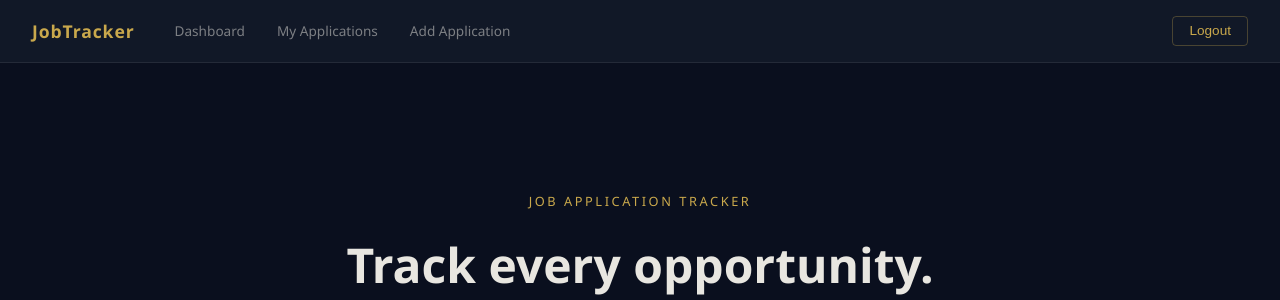
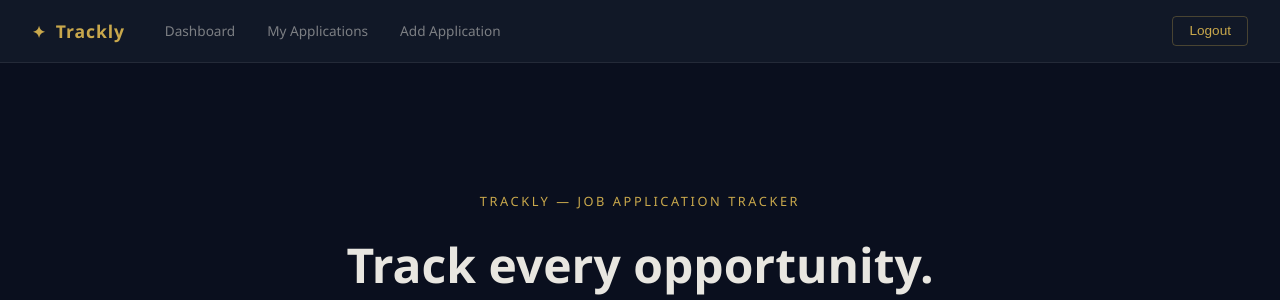
Before and after one commit to Aluka-tech/job-tracker, a Django app: template applications/templates/applications/home.html in a window 1280 px wide. Shown: the top 300 px of the page. Run offline with Django 4.2, Linux system fonts and the light colour scheme; the template is opened without the code that fills it, so the values that code supplies are empty.

Commit message:
rebrand to Trackly

```diff
--- a/applications/static/applications/css/style.css
+++ b/applications/static/applications/css/style.css
@@ -493,3 +493,9 @@ hr {
     opacity: 1;
     transform: translateY(0);
 }
+
+.logo-mark {
+    color: var(--gold);
+    font-size: 1rem;
+    margin-right: 0.25rem;
+}
--- a/applications/templates/applications/base.html
+++ b/applications/templates/applications/base.html
@@ -2,7 +2,7 @@
 <!DOCTYPE html>
 <html>
 <head>
-    <title>{% block title %}Job Tracker{% endblock %}</title>
+   <title>{% block title %}Trackly{% endblock %}</title>
     <link rel="stylesheet" href="{% static 'applications/css/style.css' %}">
 </head>
 
@@ -10,9 +10,9 @@
 
     <!-- NAVBAR -->
     <nav class="navbar">
-        <a href="{% url 'home' %}" class="logo">
-            JobTracker
-        </a>
+       <a href="{% url 'home' %}" class="logo">
+    <span class="logo-mark">✦</span> Trackly
+</a>
 
         <div class="nav-links">
             <a href="{% url 'dashboard' %}">Dashboard</a>
--- a/applications/templates/applications/home.html
+++ b/applications/templates/applications/home.html
@@ -3,7 +3,7 @@
 {% block content %}
 
 <div style="text-align:center; padding:5rem 1rem;">
-    <p style="color:var(--gold); letter-spacing:0.2em; text-transform:uppercase; font-size:0.8rem; margin-bottom:1rem;">Job Application Tracker</p>
+    <p style="color:var(--gold); letter-spacing:0.2em; text-transform:uppercase; font-size:0.8rem; margin-bottom:1rem;">Trackly — Job Application Tracker</p>
     <h1 style="font-size:3rem; margin-bottom:1rem;">Track every opportunity.<br>Land your next role.</h1>
     <p style="color:var(--muted); max-width:500px; margin:0 auto 2.5rem;">Stay organized, monitor your progress, and never lose track of a job application again.</p>
 
```
